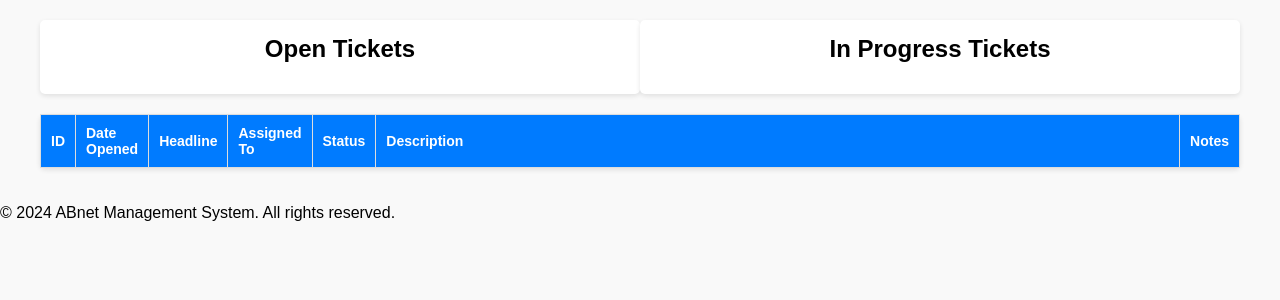
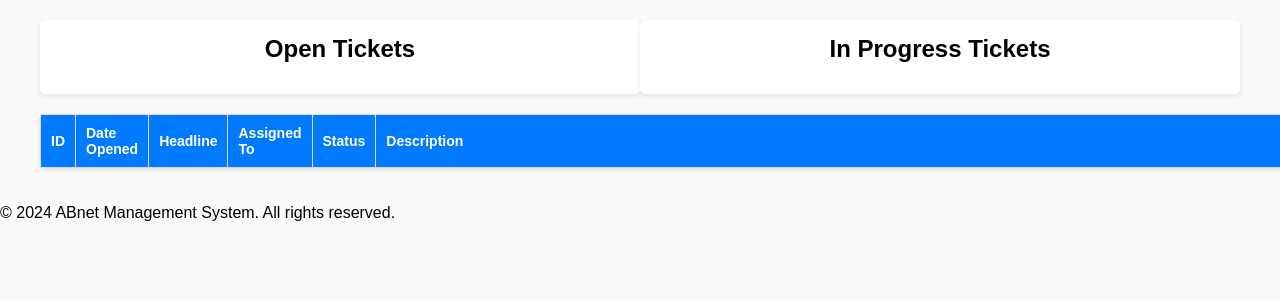
Before and after one commit to imanuelt/ticketingabnet, a Flask app: template templates/index.html in a window 1280 px wide; the page is wider, and only the part inside the window is pictured. Shown: the part 124-424 px from the top of that part. Run offline with Flask 3, Linux system fonts and the light colour scheme; the template is opened without the code that fills it, so the values that code supplies are empty.

Commit message:
Your descriptive message for the changes

```diff
--- a/static/styles.css
+++ b/static/styles.css
@@ -80,7 +80,8 @@ main {
 
 /* Table Styling */
 table {
-    width: 100%;
+    width: 120%; /* Adjust this to control the width */
+    margin: 0 auto; /* Center the table on the page */
     border-collapse: collapse;
     margin-top: 20px;
     background-color: white;
```
